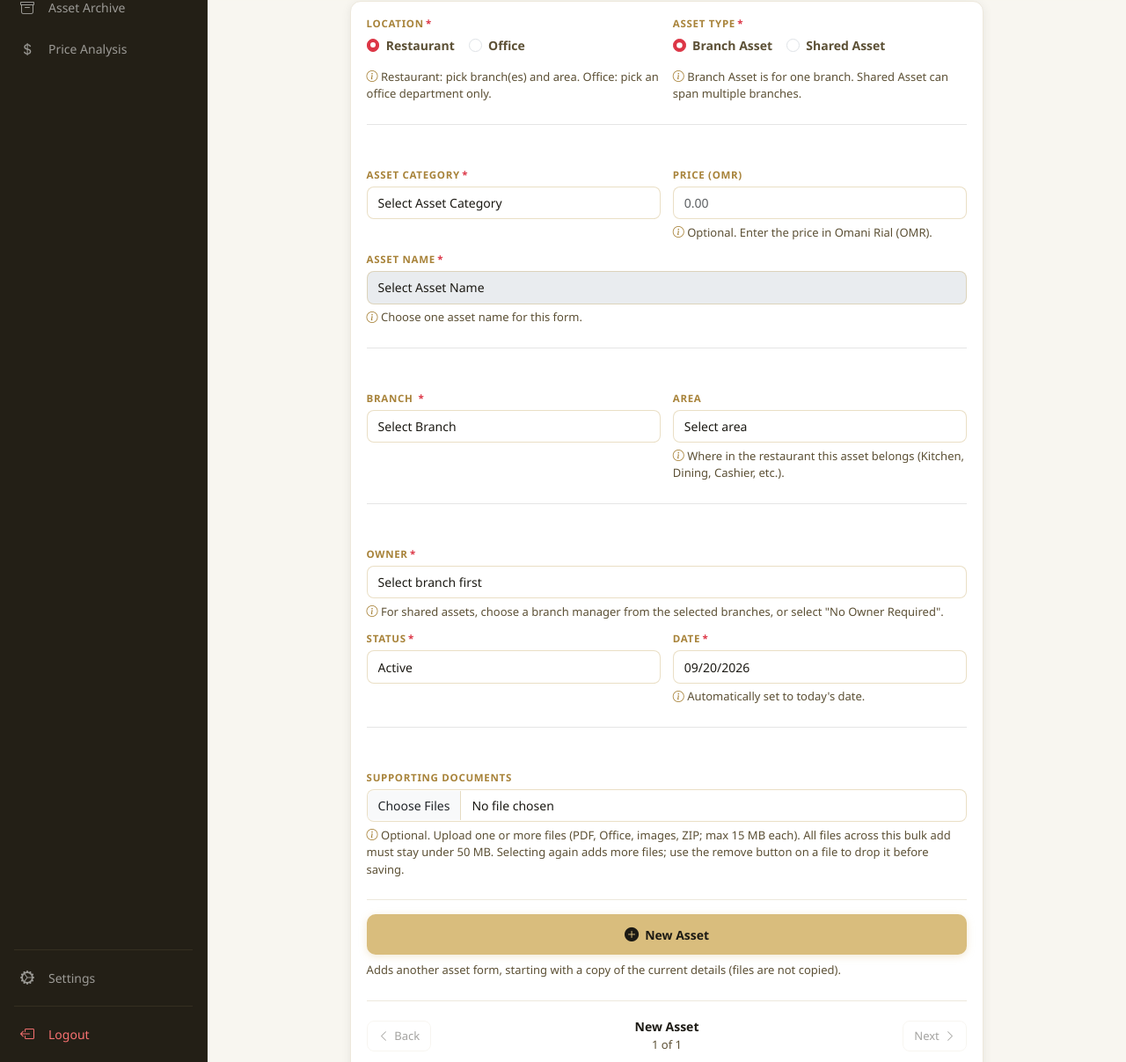
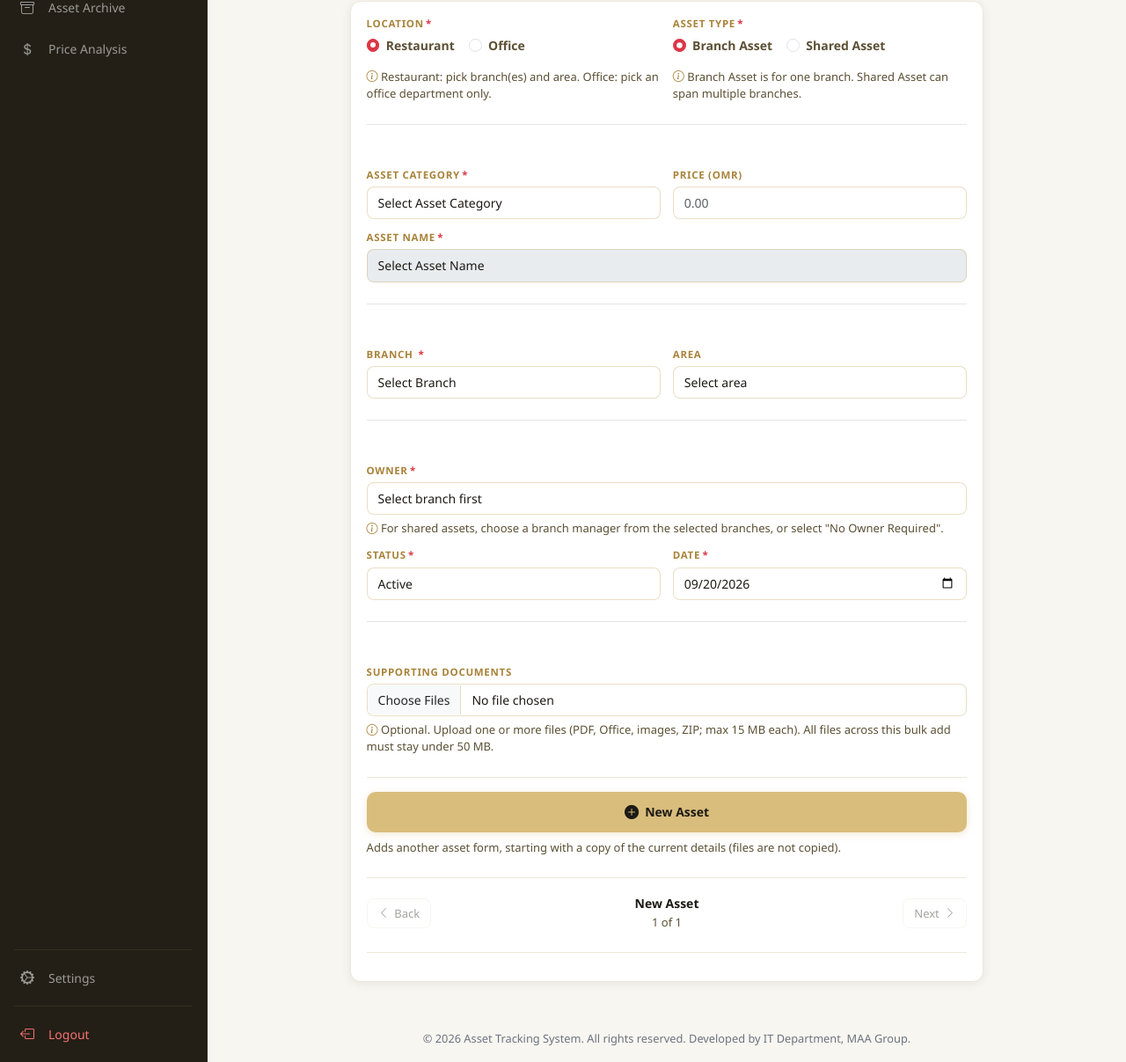
Before and after one commit to Jaypeeeee6/Asset-Tracking-System, a Flask app: page /assets/new in a window 1280 px wide. Shown: the part 185-1392 px from the top of the page at 88% size. Run offline with Flask 3, Linux system fonts and the light colour scheme; a user stored in the database is signed in; data comes from the database, SQL or seed files in the repository; both versions use the stored data as it was after the commit; data that the repository does not hold is empty; some libraries are stand-ins or nearby versions.

Commit message:
Allow changing date when adding asset

```diff
--- a/routes/assets.py
+++ b/routes/assets.py
@@ -1649,6 +1649,7 @@ def _update_shared_asset_group(
     spec_values,
     inclusion_ids,
     subscriptions_data=None,
+    asset_date=None,
 ):
     """Create/update/delete sibling rows when editing a shared asset's branches."""
     cur.execute(
@@ -1677,7 +1678,9 @@ def _update_shared_asset_group(
     if not shared_asset_code and siblings:
         shared_asset_code = siblings[0].get('asset_code') or generate_shared_asset_code(cur=cur)
 
-    asset_date = anchor['asset_date'] if 'asset_date' in anchor.keys() else None
+    if asset_date is None:
+        asset_date = anchor['asset_date'] if 'asset_date' in anchor.keys() else None
+    asset_date = _parse_asset_date(asset_date)
     existing_by_branch = {
         (s.get('branch') or ''): s for s in siblings if s.get('branch')
     }
@@ -1700,12 +1703,12 @@ def _update_shared_asset_group(
                 '''
                 UPDATE assets
                 SET name=?, asset_type=?, asset_kind=?, price=?, owner=?,
-                    department=?, used_status=?, shared_group_id=?, asset_code=?
+                    department=?, used_status=?, shared_group_id=?, asset_code=?, asset_date=?
                 WHERE id=?
                 ''',
                 (
                     name, asset_type, asset_kind, price, owner, department,
-                    used_status, shared_group_id, shared_asset_code, row_id,
+                    used_status, shared_group_id, shared_asset_code, asset_date, row_id,
                 ),
             )
         else:
@@ -1747,6 +1750,7 @@ def update_asset(asset_id):
     if used_status not in ASSET_STATUSES:
         used_status = ASSET_STATUS_DEFAULT
     no_owner = request.form.get('no_owner') == 'on'
+    asset_date = _parse_asset_date(request.form.get('asset_date'))
 
     if no_owner:
         owner = 'No Owner'
@@ -1833,6 +1837,7 @@ def update_asset(asset_id):
                 cur, asset_id, name, asset_type, asset_kind, price, owner,
                 department, used_status, branch_names, spec_values, inclusion_ids,
                 subscriptions_data,
+                asset_date=asset_date,
             )
             if sync_err:
                 conn.close()
@@ -1907,9 +1912,9 @@ def update_asset(asset_id):
         # Update the asset with new asset code if needed
         cur.execute('''
             UPDATE assets
-            SET name=?, asset_type=?, asset_kind=?, price=?, owner=?, branch=?, department=?, used_status=?, asset_code=?, shared_group_id=?
+            SET name=?, asset_type=?, asset_kind=?, price=?, owner=?, branch=?, department=?, used_status=?, asset_code=?, shared_group_id=?, asset_date=?
             WHERE id=?
-        ''', (name, asset_type, asset_kind, price, owner, branch, department, used_status, new_asset_code, next_shared_group_id, asset_id))
+        ''', (name, asset_type, asset_kind, price, owner, branch, department, used_status, new_asset_code, next_shared_group_id, asset_date, asset_id))
 
         _save_spec_values_for_single_asset(cur, asset_id, name, asset_type, spec_values)
         _save_inclusion_values_for_single_asset(cur, asset_id, name, asset_type, inclusion_ids)
--- a/templates/partials/add_asset_form_fields.html
+++ b/templates/partials/add_asset_form_fields.html
@@ -47,9 +47,6 @@
     <div class="col-md-6">
         {{ form_label('Price (OMR)', 'price', false) }}
         <input type="number" class="form-control" id="price" name="price" min="0" step="0.01" placeholder="0.00">
-        <div class="form-text">
-            <i class="bi bi-info-circle" aria-hidden="true"></i> Optional. Enter the price in Omani Rial (OMR).
-        </div>
     </div>
 
     <div class="col-12">
@@ -58,7 +55,6 @@
             <option value="">Select Asset Name</option>
         </select>
         <input type="hidden" id="selectedAssetNamesInput" name="selected_asset_names" value="">
-        <div class="form-text"><i class="bi bi-info-circle" aria-hidden="true"></i> Choose one asset name for this form.</div>
     </div>
 
     <div class="col-12" id="addAssetSpecFieldsSection" style="display: none;">
@@ -129,9 +125,6 @@
         <select class="form-select" id="department" name="department">
             <option value="">Select area</option>
         </select>
-        <div class="form-text d-none" id="addAssetAreaHelp">
-            <i class="bi bi-info-circle" aria-hidden="true"></i> Where in the restaurant this asset belongs (Kitchen, Dining, Cashier, etc.).
-        </div>
     </div>
 
     <div class="col-12 asset-form-section-divider-wrap">
@@ -170,8 +163,7 @@
     </div>
     <div class="col-md-6">
         {{ form_label('Date', 'asset_date', true) }}
-        <input type="date" class="form-control" id="asset_date" name="asset_date" required readonly>
-        <div class="form-text"><i class="bi bi-info-circle" aria-hidden="true"></i> Automatically set to today&apos;s date.</div>
+        <input type="date" class="form-control" id="asset_date" name="asset_date" required>
     </div>
 
     <div class="col-12 asset-form-section-divider-wrap">
@@ -182,7 +174,7 @@
         {{ form_label('Supporting documents', 'addAssetDocuments', false) }}
         <input type="file" class="form-control" id="addAssetDocuments" name="supporting_documents" multiple
                accept=".pdf,.doc,.docx,.xls,.xlsx,.csv,.txt,.png,.jpg,.jpeg,.gif,.webp,.zip,application/pdf,image/*">
-        <div class="form-text"><i class="bi bi-info-circle" aria-hidden="true"></i> Optional. Upload one or more files (PDF, Office, images, ZIP; max 15 MB each). All files across this bulk add must stay under 50 MB. Selecting again adds more files; use the remove button on a file to drop it before saving.</div>
+        <div class="form-text"><i class="bi bi-info-circle" aria-hidden="true"></i> Optional. Upload one or more files (PDF, Office, images, ZIP; max 15 MB each). All files across this bulk add must stay under 50 MB.</div>
         <ul id="addAssetDocumentsPreview" class="asset-doc-list mt-2 mb-0" hidden></ul>
     </div>
 </div>
```
Also changed, not shown: templates/index.html (+1 -8 lines), production_assets.db.
